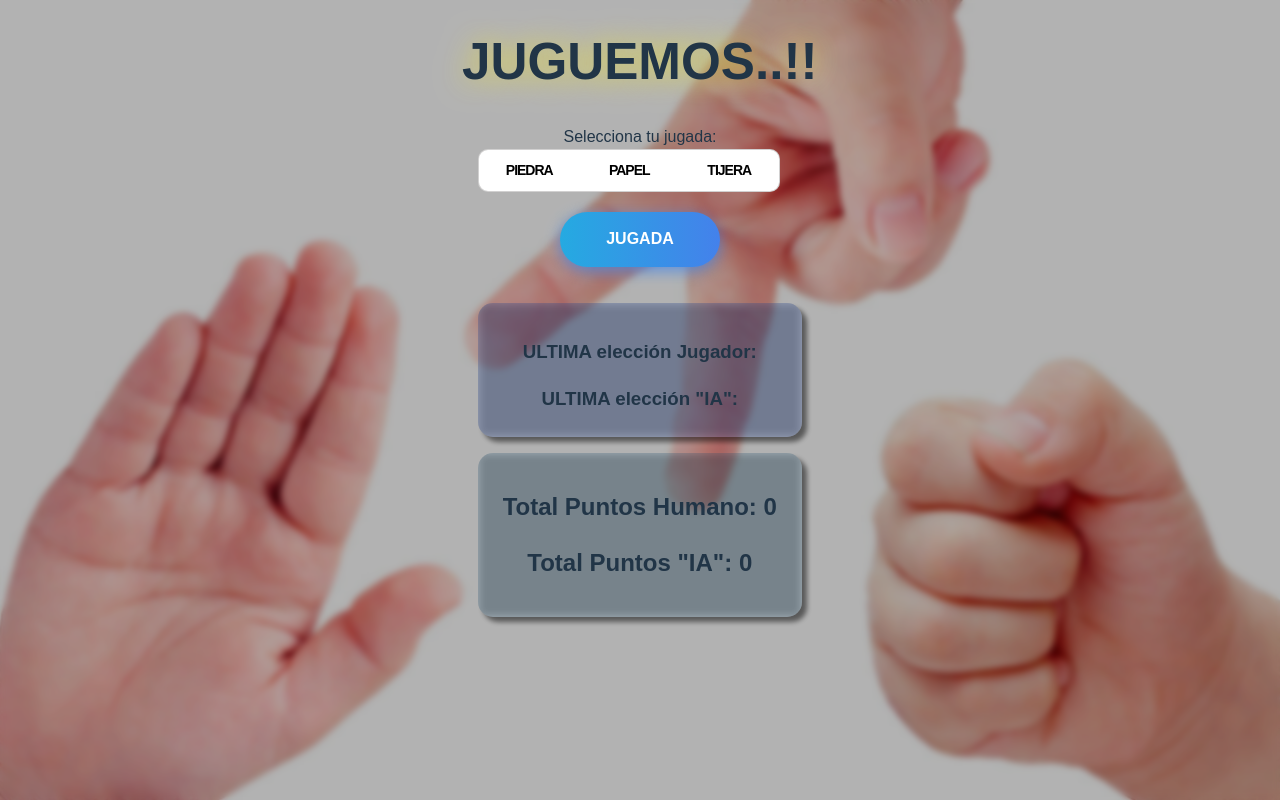
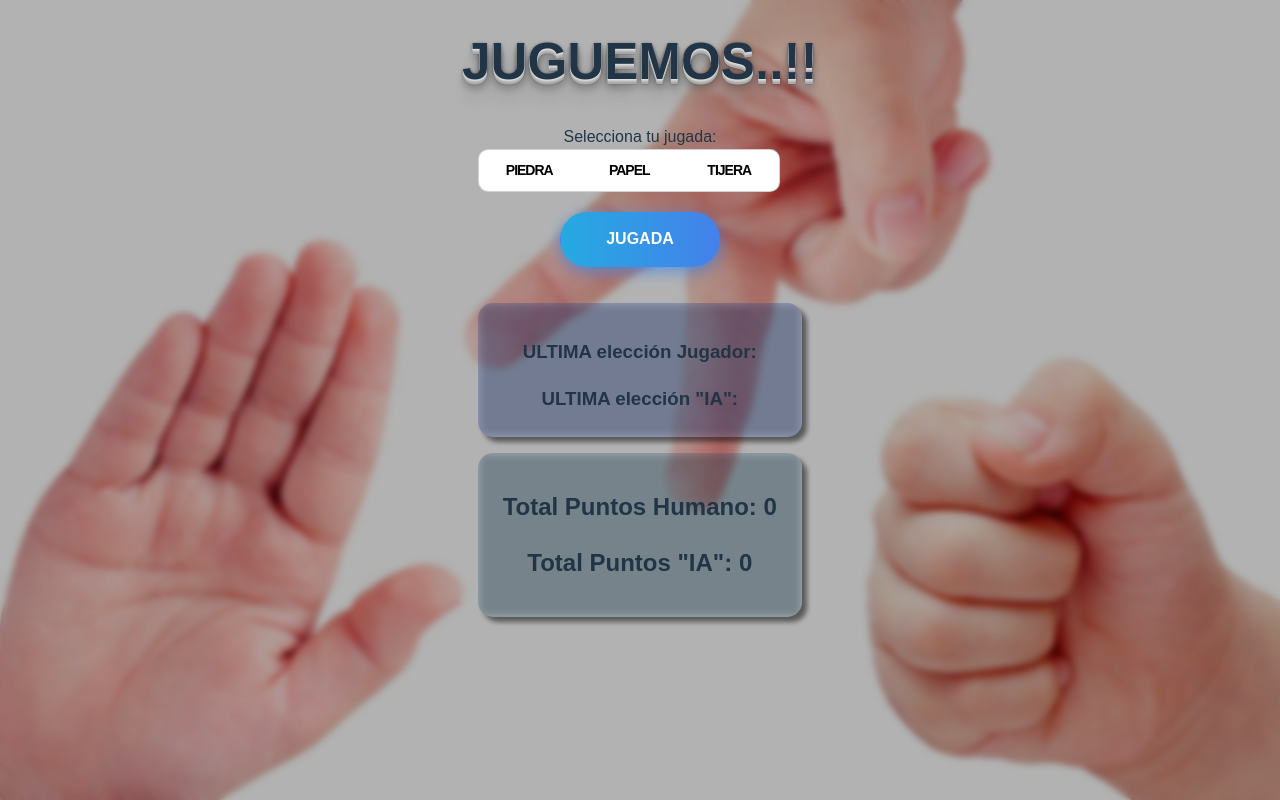
Before and after one commit to GustavoBozzano/Piedra-Papel-Tijera, a React (Vite) app: page / in a window 1280 px wide. Built offline with nearby package versions, Linux system fonts and the light colour scheme; a web font is replaced by a local one.

Commit message:
arreglos

```diff
--- a/src/App.css
+++ b/src/App.css
@@ -21,7 +21,7 @@
   margin: 20px;
   height: 55px;
   text-align: center;
-  border: none;
+  /* border: none; */
   background-size: 300% 100%;
   border-radius: 50px;
   -moz-transition: all 0.4s ease-in-out;
--- a/src/index.css
+++ b/src/index.css
@@ -32,7 +32,21 @@ body {
 h1 {
   font-size: 3.2em;
   line-height: 1.1;
-  text-shadow: 0 0 30px #fff202a0;
+  /* text-shadow: 0 0 30px #fff202a0; */
+  /* color: #fff; */
+  text-shadow:
+    0 1px 0 #ddd,
+    0 2px 0 #ccc,
+    0 3px 0 #bbb,
+    0 4px 0 #aaa,
+    0 5px 0 #acacac,
+    0 6px 1px rgba(0, 0, 0, 0.1),
+    0 0 5px rgba(0, 0, 0, 0.1),
+    0 1px 3px rgba(0, 0, 0, 0.3),
+    0 3px 5px rgba(0, 0, 0, 0.2),
+    0 5px 10px rgba(0, 0, 0, 0.25),
+    0 10px 10px rgba(0, 0, 0, 0.2),
+    0 20px 20px rgba(0, 0, 0, 0.15);
 }
 
 button {
```
